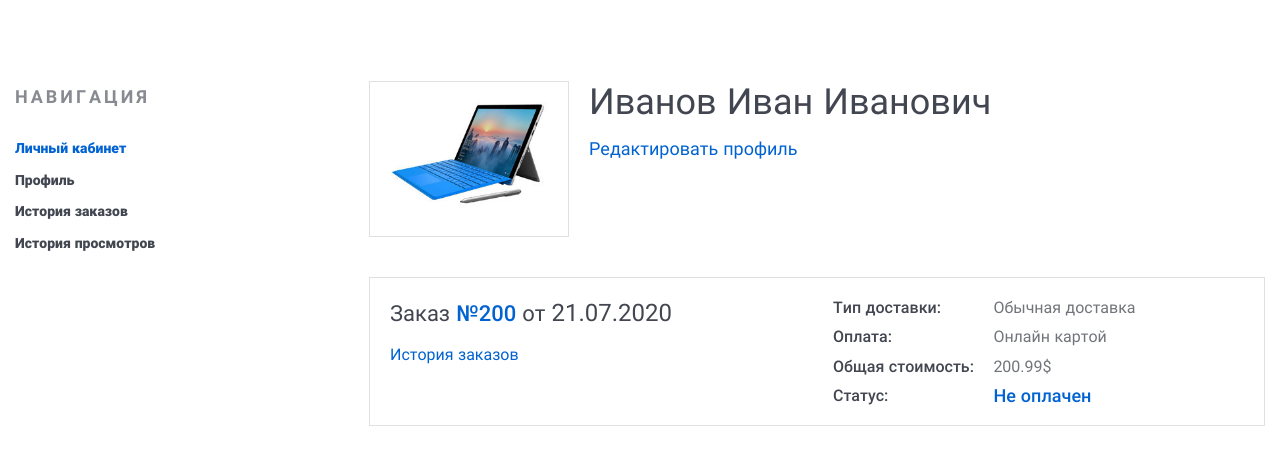
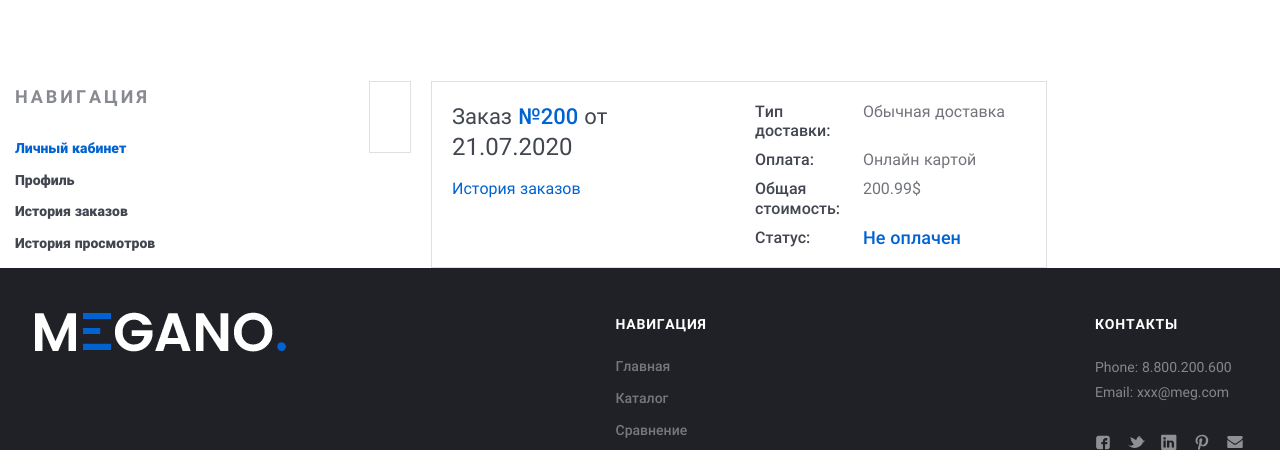
Before and after one commit to elfochka/django_shop, a Django app: page /users/account/ in a window 1280 px wide. Shown: the part 236-686 px from the top of the page. Run offline with Django 4.2, Linux system fonts and the light colour scheme; parts of the project's set-up code (start-up, migrations or seed data) failed here and were passed over.

Commit message:
Change account.html

```diff
--- a/templates/users/account.html
+++ b/templates/users/account.html
@@ -15,7 +15,7 @@
                             <div class="NavigateProfile">
                                 <ul class="menu menu_vt">
                                     <li class="menu-item_ACTIVE menu-item">
-                                      <a class="menu-link" href="{% url 'users:profile' %}">Личный кабинет</a>
+                                      <a class="menu-link" href="{% url 'users:account' %}">Личный кабинет</a>
                                     </li>
                                     <li class="menu-item"><a class="menu-link" href="{% url 'users:profile' %}">Профиль</a>
                                     </li>
@@ -35,13 +35,11 @@
                     <div class="Account">
                         <div class="Account-group">
                             <div class="Account-column">
-                                <div class="Account-avatar"><img src="assets/img/content/home/card.jpg" alt="card.jpg" />
+                                <div class="Account-avatar"><img src="{{ user.image.url }}" alt="{{ user.get_full_name }}" />
                                 </div>
                             </div>
                             <div class="Account-column">
-                                <div class="Account-name">Иванов Иван Иванович
-                                </div><a class="Account-editLink" href="{% url 'users:profile_update' %}">Редактировать профиль</a>
-                            </div>
+                                <div class="Account-name">{{ user.username }}
                         </div>
                         <div class="Account-group">
                             <div class="Account-column Account-column_full">
```
